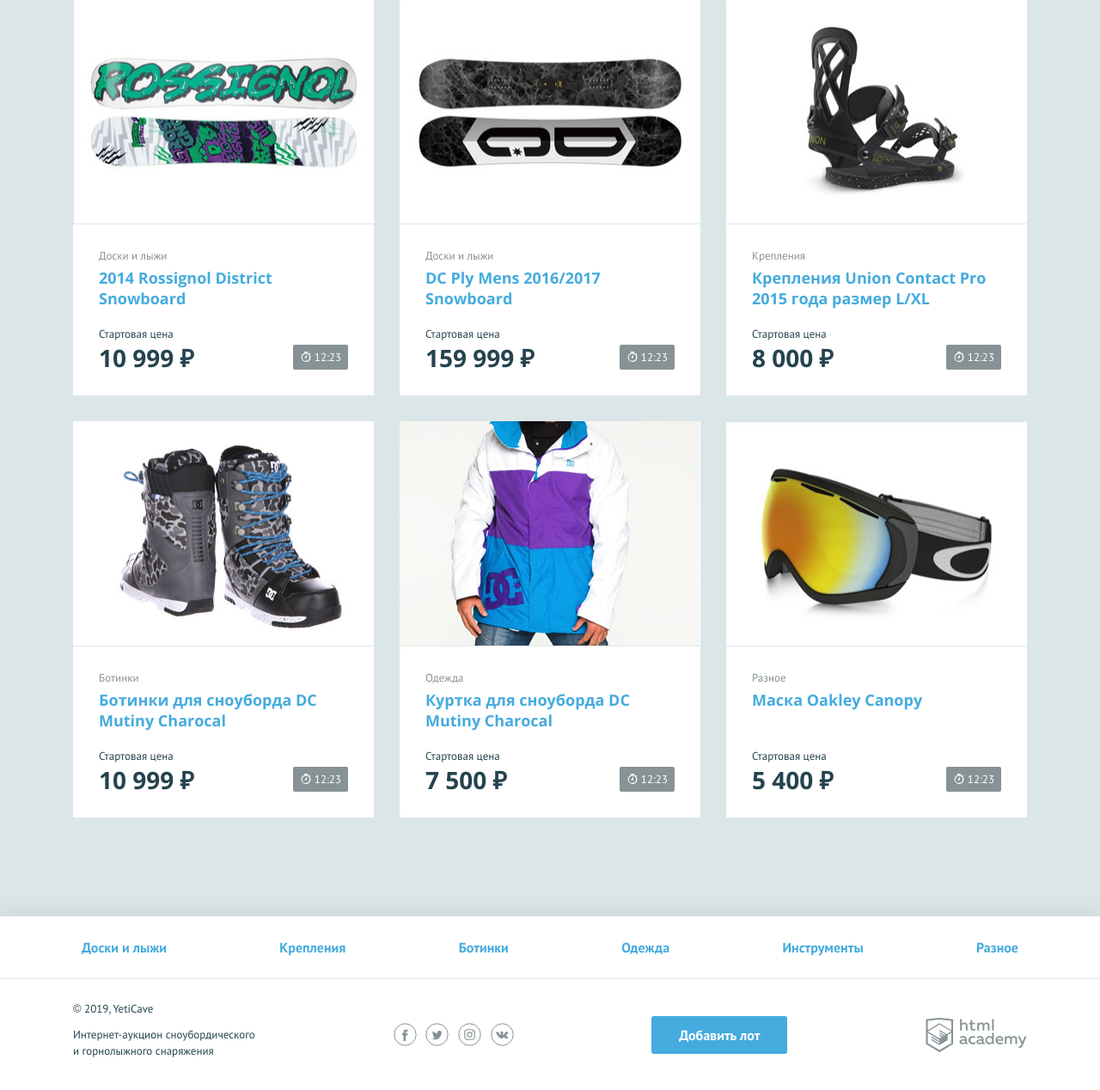
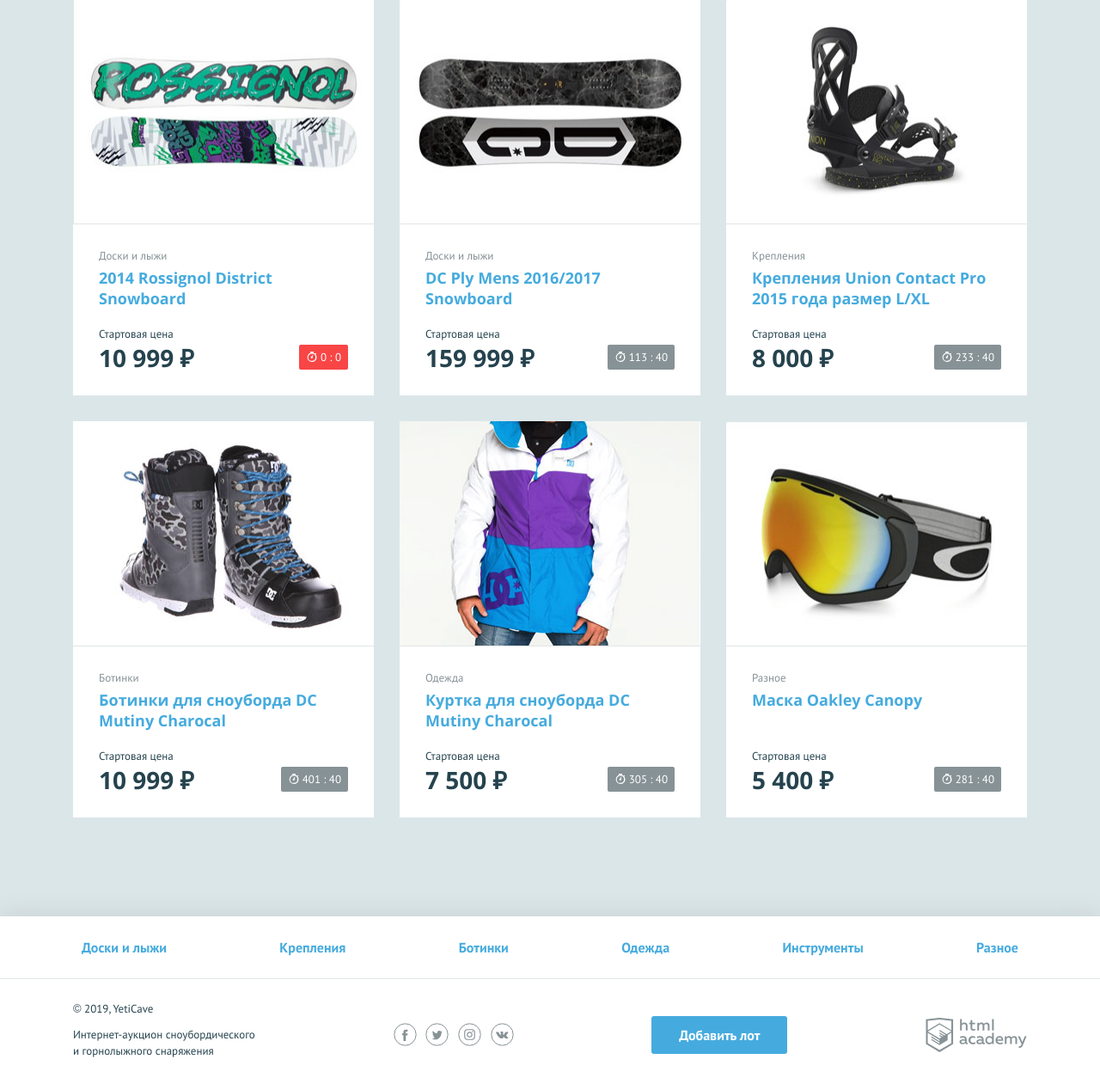
Before and after one commit to Zotova2008/1079951-yeticave-11, a PHP site: page / in a window 1280 px wide. Shown: the part 637-1905 px from the top of the page at 86% size. Run offline with PHP 8.4, Linux system fonts and the light colour scheme.

Commit message:
Работаем с датой

```diff
--- a/index.php
+++ b/index.php
@@ -5,6 +5,7 @@
 $user_name = 'Наталья Зотова'; // укажите здесь ваше имя
 $title = 'YetiCave | Home';
 $cat_index = 0;
+$limit_time = 1;
 $categories = ['Доски и лыжи', 'Крепления', 'Ботинки', 'Одежда', 'Инструменты', 'Разное'];
 $ads = [
     [
@@ -12,36 +13,42 @@
         'category' => 'Доски и лыжи',
         'price' => 10999,
         'img' => 'img/lot-1.jpg',
+        'date' => '2019-11-05',
     ],
     [
         'title' => 'DC Ply Mens 2016/2017 Snowboard',
         'category' => 'Доски и лыжи',
         'price' => 159999,
         'img' => 'img/lot-2.jpg',
+        'date' => '2019-11-10',
     ],
     [
         'title' => 'Крепления Union Contact Pro 2015 года размер L/XL',
         'category' => 'Крепления',
         'price' => 8000,
         'img' => 'img/lot-3.jpg',
+        'date' => '2019-11-15',
     ],
     [
         'title' => 'Ботинки для сноуборда DC Mutiny Charocal',
         'category' => 'Ботинки',
         'price' => 10999,
         'img' => 'img/lot-4.jpg',
+        'date' => '2019-11-22',
     ],
     [
         'title' => 'Куртка для сноуборда DC Mutiny Charocal',
         'category' => 'Одежда',
         'price' => 7500,
         'img' => 'img/lot-5.jpg',
+        'date' => '2019-11-18',
     ],
     [
         'title' => 'Маска Oakley Canopy',
         'category' => 'Разное',
         'price' => 5400,
         'img' => 'img/lot-6.jpg',
+        'date' => '2019-11-17',
     ]
 ];
 
@@ -55,7 +62,29 @@
     return $res;
 };
 
-$page_content = include_template('main.php', ['categories' => $categories, 'ads' => $ads]);
+function get_time($time)
+{
+    $computation = strtotime($time) - time();
+    $hours = floor($computation / 3600);
+    $hours = str_pad($hours, 2, '0', STR_PAD_LEFT);
+    if ($hours < 0) {
+        $hours = 0;
+    }
+    $minutes = floor(($computation % 3600) / 60);
+    $minutes = str_pad($minutes, 2, '0', STR_PAD_LEFT);
+    if ($minutes < 0) {
+        $minutes = 0;
+    }
+
+    return ($hours . ' : ' . $minutes);
+};
+
+$page_content = include_template('main.php', [
+    'categories' => $categories,
+    'ads' => $ads,
+    'limit_time' => $limit_time,
+]);
+
 $layout_content = include_template('layout.php', [
     'content' => $page_content,
     'categories' => $categories,
@@ -64,4 +93,4 @@
     'title' => $title,
 ]);
 
-print($layout_content);
+htmlspecialchars(print($layout_content));
--- a/templates/main.php
+++ b/templates/main.php
@@ -30,8 +30,8 @@
                             <span class="lot__amount">Стартовая цена</span>
                             <span class="lot__cost"><?= format_amount($item['price']); ?></span>
                         </div>
-                        <div class="lot__timer timer">
-                            12:23
+                        <div class="lot__timer timer <?php if (get_time($item['date']) < $limit_time) : ?> timer--finishing <?php endif; ?>">
+                            <?= get_time($item['date']); ?>
                         </div>
                     </div>
                 </div>
```
